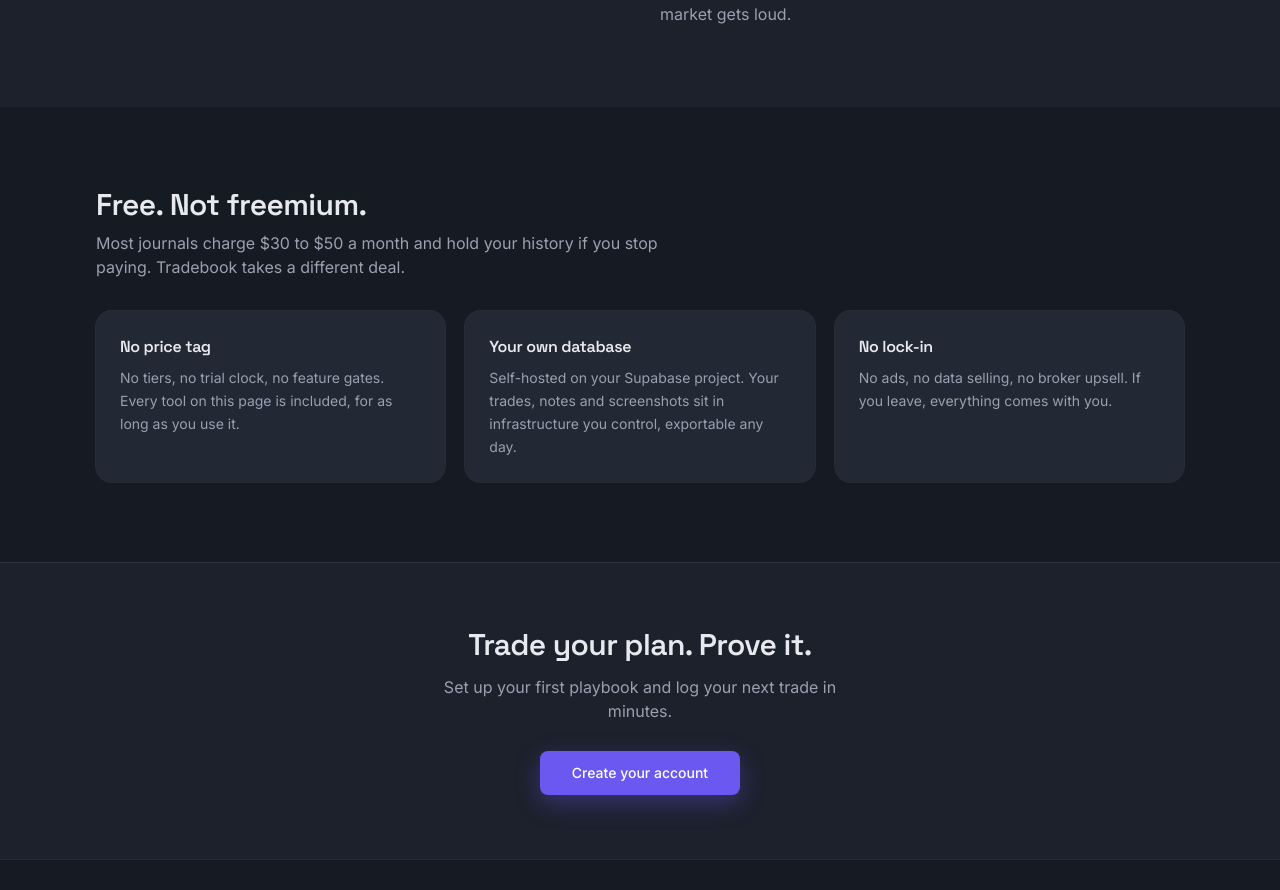
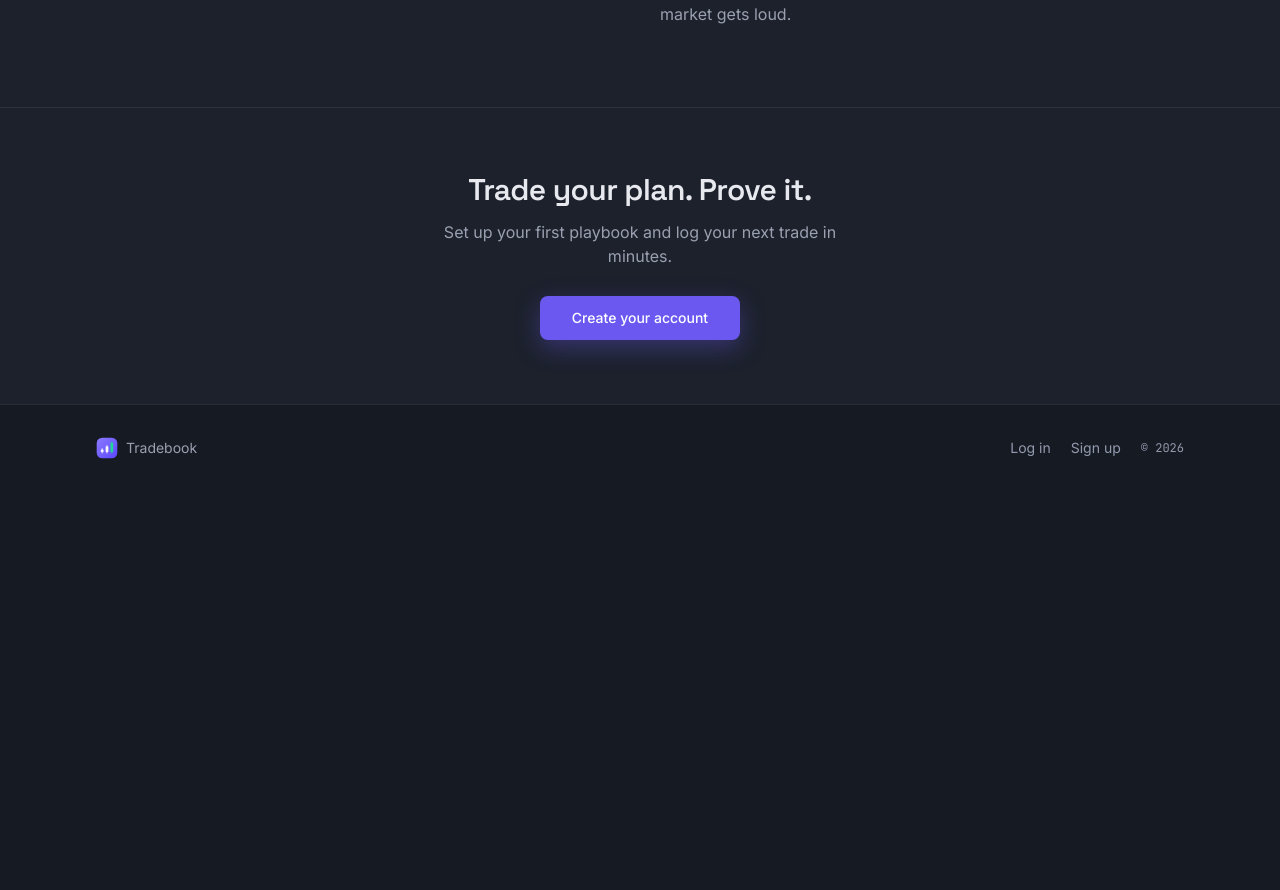
Before and after one commit to agimharizaj/tradebook, a Next.js app: page / in a window 1280 px wide. Shown: the part 2286-3176 px from the top of the page. After the commit the page ends 2777 px from the top, so only its background shows below. Built offline with nearby package versions, Linux system fonts and the light colour scheme; no server answers.

Commit message:
Landing: remove Free. Not freemium section

```diff
--- a/src/app/page.tsx
+++ b/src/app/page.tsx
@@ -228,40 +228,6 @@ export default async function Home({
         </div>
       </section>
 
-      {/* Free, plainly */}
-      <section className="mx-auto max-w-6xl px-5 py-16 md:px-8 md:py-20">
-        <h2 className="text-2xl md:text-3xl" style={{ fontFamily: "var(--font-display)" }}>
-          Free. Not freemium.
-        </h2>
-        <p className="mt-2 max-w-xl text-muted">
-          Most journals charge $30 to $50 a month and hold your history if you
-          stop paying. Tradebook takes a different deal.
-        </p>
-        <div className="mt-8 grid gap-5 sm:grid-cols-3">
-          {[
-            {
-              t: "No price tag",
-              d: "No tiers, no trial clock, no feature gates. Every tool on this page is included, for as long as you use it.",
-            },
-            {
-              t: "Your own database",
-              d: "Self-hosted on your Supabase project. Your trades, notes and screenshots sit in infrastructure you control, exportable any day.",
-            },
-            {
-              t: "No lock-in",
-              d: "No ads, no data selling, no broker upsell. If you leave, everything comes with you.",
-            },
-          ].map((f) => (
-            <div key={f.t} className="rounded-2xl bg-card p-6 ring-1 ring-border">
-              <h3 className="font-medium" style={{ fontFamily: "var(--font-display)" }}>
-                {f.t}
-              </h3>
-              <p className="mt-2 text-sm leading-relaxed text-muted">{f.d}</p>
-            </div>
-          ))}
-        </div>
-      </section>
-
       {/* CTA */}
       <section className="border-t border-border bg-bg2">
         <div className="mx-auto max-w-6xl px-5 py-16 text-center md:px-8">
```
